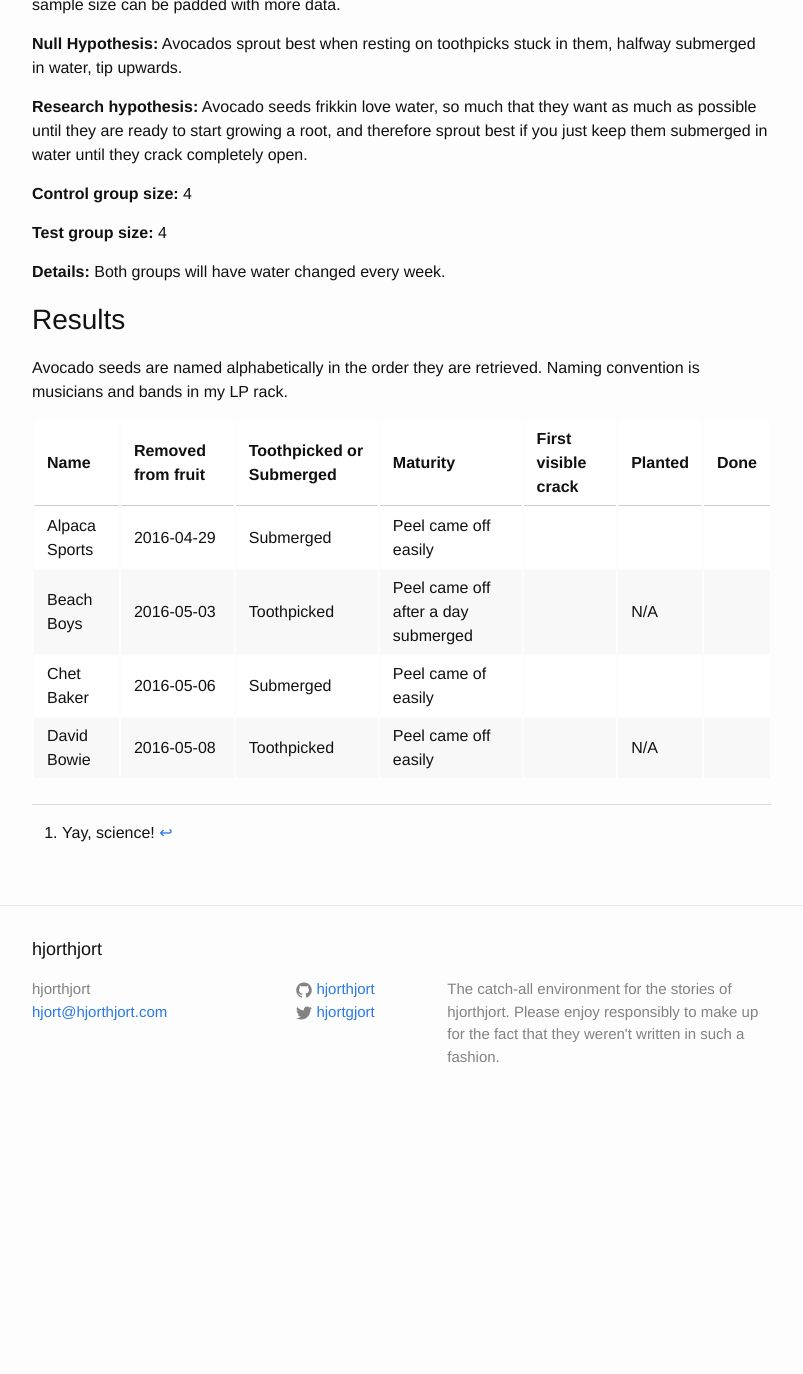
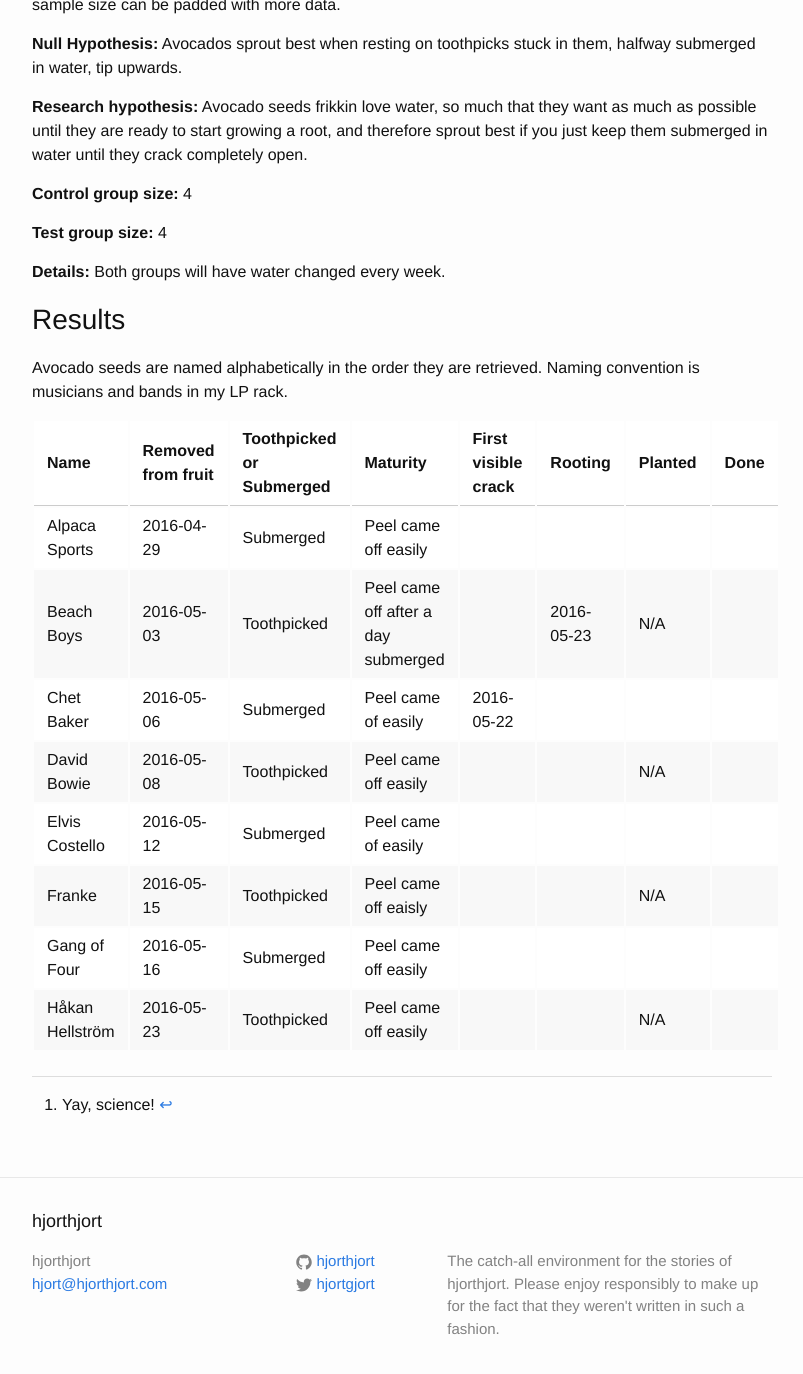
Before and after one commit to hjorthjort/hjorthjort.github.io, a Jekyll site: the page built from _posts/2016-04-25-growing-avocados-from-seeds-you-ve-been-doing-it-wrong.markdown, in a window 1280 px wide and 1400 px high, scrolled down 2409 px. Shown: the top 1374 px of the window, without its empty margins (238-1041 px from the left). Built offline with Jekyll 4.4.1, drawn with Linux system fonts in a browser that asks for light colours; before the commit the page ends 3537 px from its top, so only the background shows below that.

Commit message:
Avocados update

```diff
--- a/_posts/2016-04-25-growing-avocados-from-seeds-you-ve-been-doing-it-wrong.markdown
+++ b/_posts/2016-04-25-growing-avocados-from-seeds-you-ve-been-doing-it-wrong.markdown
@@ -124,12 +124,16 @@ completely open.
 
 Avocado seeds are named alphabetically in the order they are retrieved. Naming convention is musicians and bands in my LP rack.
 
-| Name | Removed from fruit | Toothpicked or Submerged | Maturity | First visible crack | Planted | Done |
+| Name | Removed from fruit | Toothpicked or Submerged | Maturity | First visible crack | Rooting | Planted | Done |
 |------------------------------------------------------|
-| Alpaca Sports | 2016-04-29 | Submerged | Peel came off easily | | | |
-| Beach Boys | 2016-05-03 | Toothpicked | Peel came off after a day submerged| | N/A | |
-| Chet Baker | 2016-05-06 | Submerged | Peel came of easily | | | |
-| David Bowie | 2016-05-08 | Toothpicked | Peel came off easily | | N/A | |
+| Alpaca Sports | 2016-04-29 | Submerged | Peel came off easily | | | | |
+| Beach Boys | 2016-05-03 | Toothpicked | Peel came off after a day submerged| | 2016-05-23 | N/A | |
+| Chet Baker | 2016-05-06 | Submerged | Peel came of easily | 2016-05-22 | | | |
+| David Bowie | 2016-05-08 | Toothpicked | Peel came off easily | | | N/A | |
+| Elvis Costello | 2016-05-12 | Submerged | Peel came of easily | | | | |
+| Franke | 2016-05-15 | Toothpicked | Peel came off eaisly | | | N/A | |
+| Gang of Four | 2016-05-16 | Submerged | Peel came off easily | | | | |
+| Håkan Hellström | 2016-05-23 | Toothpicked | Peel came off easily | | | N/A | |
 
 
 [^science]: Yay, science!
```
